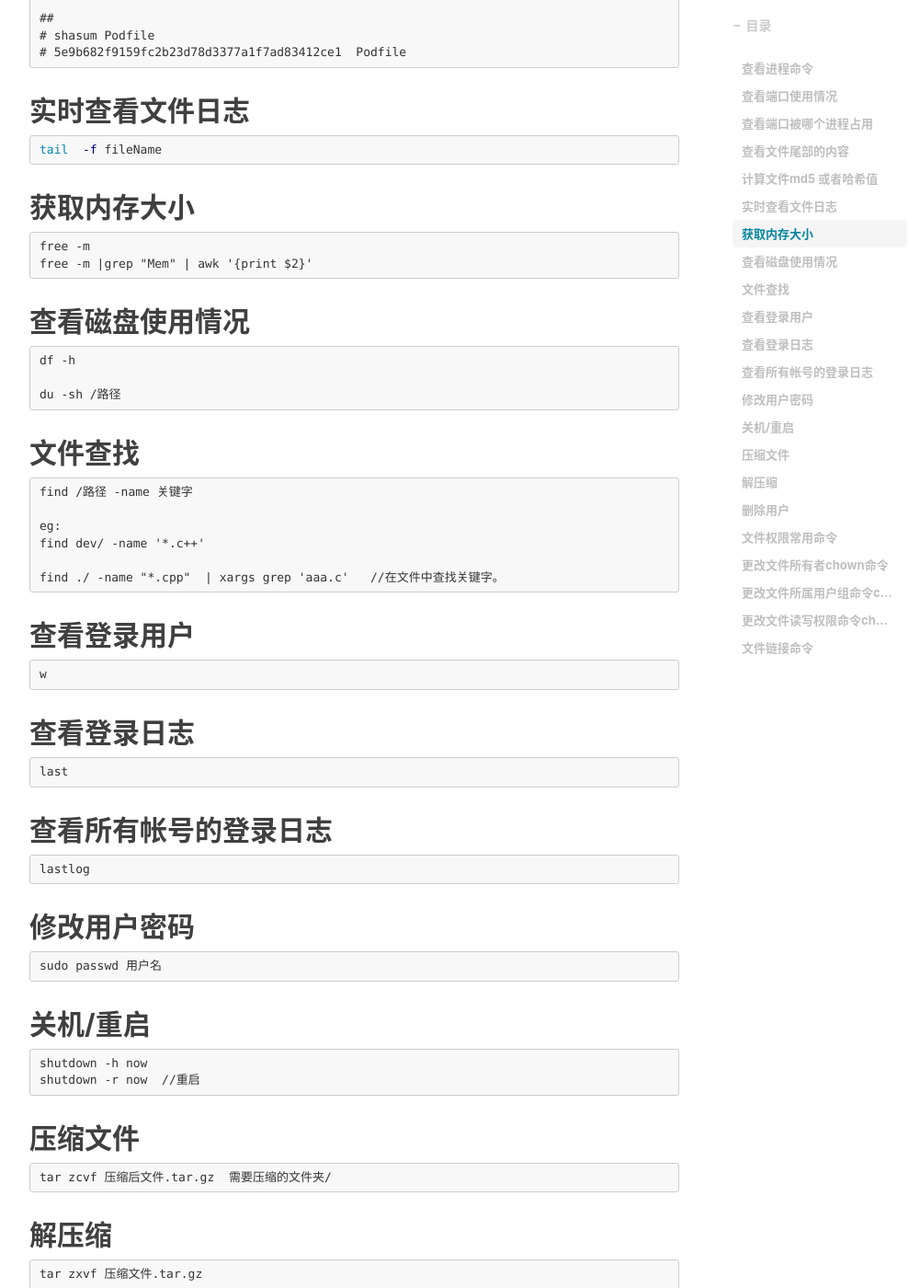
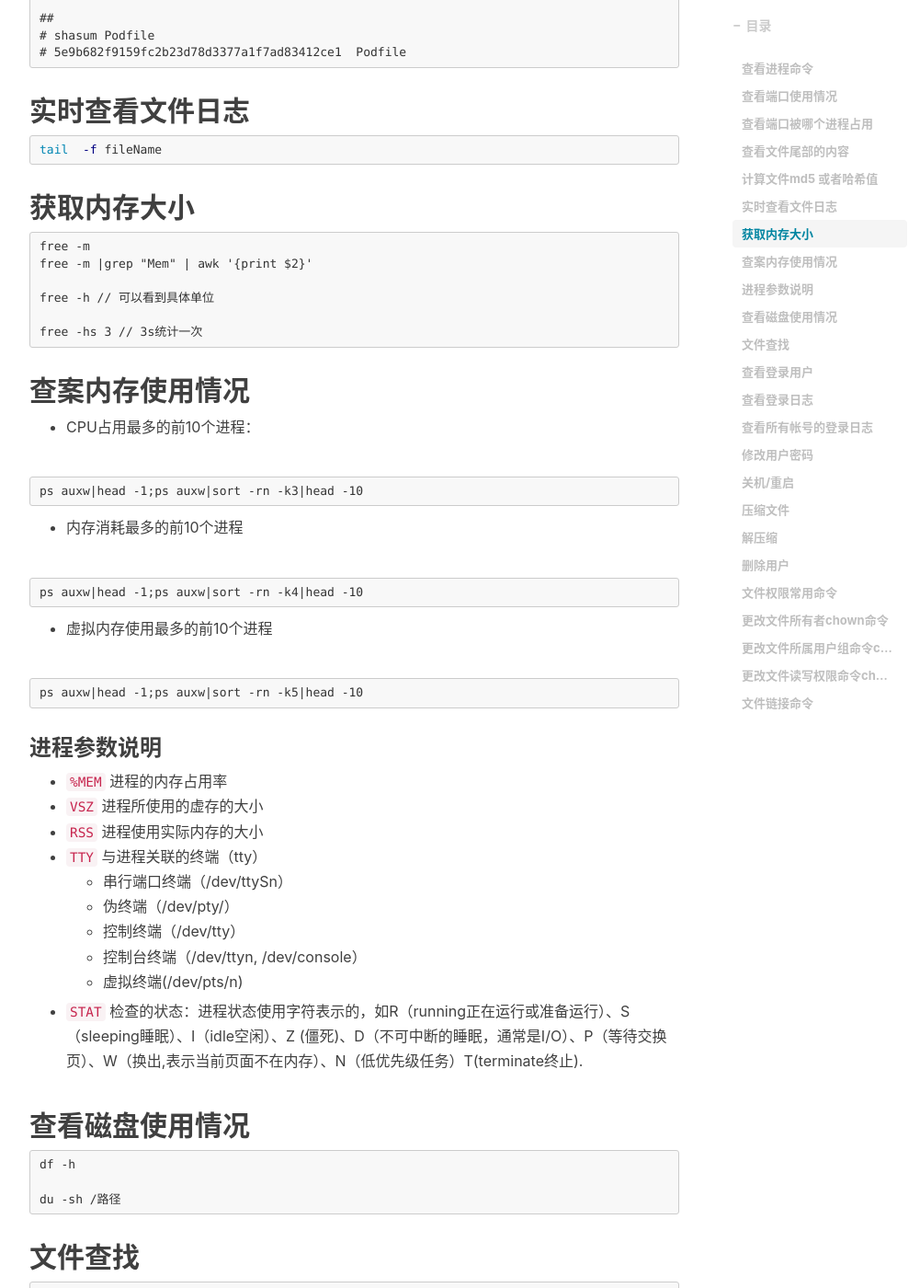
Before and after one commit to fooval-shen/shenfh.github.io, a Jekyll site: the page built from _posts/shenfh/2016-12-28-linuxCmd.md, in a window 1280 px wide and 1400 px high, scrolled down 1220 px. Shown: the whole window at 92% size, without its empty margins (233-1234 px from the left). Built offline with Jekyll 4.4.1, drawn with Linux system fonts in a browser that asks for light colours; nearby versions of some CDN libraries; comment, search, counter and statistics services are not loaded.

Commit message:
modify blog

````diff
--- a/_posts/shenfh/2016-12-28-linuxCmd.md
+++ b/_posts/shenfh/2016-12-28-linuxCmd.md
@@ -71,7 +71,44 @@ tail  -f fileName
 ```
 free -m
 free -m |grep "Mem" | awk '{print $2}'
+
+free -h // 可以看到具体单位
+
+free -hs 3 // 3s统计一次
 ```
+
+## 查案内存使用情况
+* CPU占用最多的前10个进程：
+
+```
+ps auxw|head -1;ps auxw|sort -rn -k3|head -10
+```
+
+* 内存消耗最多的前10个进程
+
+```
+ps auxw|head -1;ps auxw|sort -rn -k4|head -10
+```
+
+* 虚拟内存使用最多的前10个进程
+
+```
+ps auxw|head -1;ps auxw|sort -rn -k5|head -10
+```
+
+### 进程参数说明
+* `%MEM`  进程的内存占用率
+* `VSZ` 进程所使用的虚存的大小
+* `RSS` 进程使用实际内存的大小
+* `TTY` 与进程关联的终端（tty）
+    * 串行端口终端（/dev/ttySn）
+    * 伪终端（/dev/pty/）
+    * 控制终端（/dev/tty）
+    * 控制台终端（/dev/ttyn,   /dev/console）
+    * 虚拟终端(/dev/pts/n)
+
+
+* `STAT` 检查的状态：进程状态使用字符表示的，如R（running正在运行或准备运行）、S（sleeping睡眠）、I（idle空闲）、Z (僵死)、D（不可中断的睡眠，通常是I/O）、P（等待交换页）、W（换出,表示当前页面不在内存）、N（低优先级任务）T(terminate终止).
 
 ## 查看磁盘使用情况
 
````
